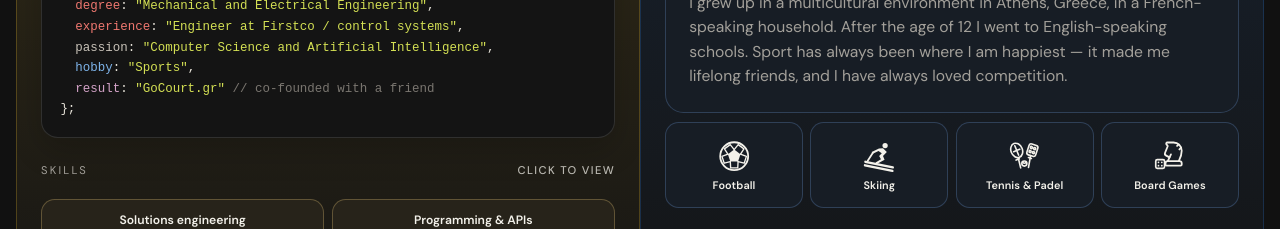
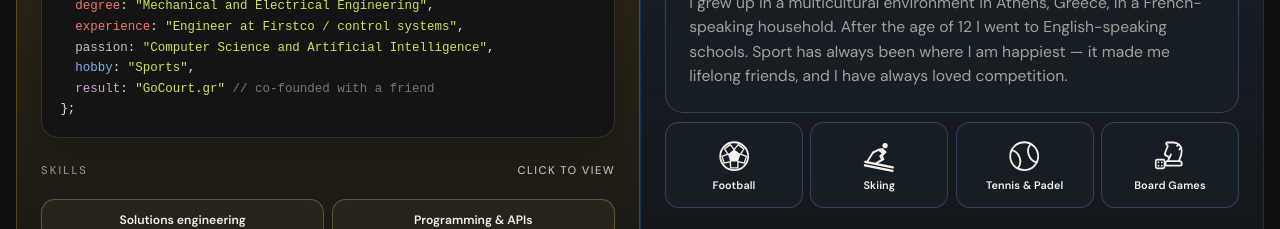
Before and after one commit to alexplds/personal-website, a Next.js app: page / in a window 1280 px wide. Shown: the part 840-1069 px from the top of the page. Built offline with nearby package versions, Linux system fonts and the light colour scheme.

Commit message:
Use a tennis ball for the Tennis & Padel hobby tile
Replace the crossed racquets with the classic ball and seam curves.

Co-authored-by: alexandrosplds <Alexandros.polychroniadis@gmail.com>

```diff
--- a/components/hobby-icons.tsx
+++ b/components/hobby-icons.tsx
@@ -68,29 +68,17 @@ export function TennisPadelIcon({ className }: IconProps) {
       viewBox="0 0 32 32"
       fill="none"
       stroke="currentColor"
-      strokeWidth="1.5"
+      strokeWidth="1.7"
       strokeLinecap="round"
       strokeLinejoin="round"
       className={className}
       aria-hidden="true"
     >
-      <g transform="rotate(-22 11.2 16)">
-        <ellipse cx="11.2" cy="10.2" rx="5.35" ry="6.85" />
-        <path d="M8.15 10.2h6.1M11.2 5.55v9.3" />
-        <path d="M9.95 17.05 8.55 26.6" />
-        <path d="M7.35 18.35h3.15" />
+      <circle cx="16" cy="16" r="13" />
+      <g transform="rotate(-18 16 16)">
+        <path d="M7.2 7.4c5.8 3.4 5.8 13.8 0 17.2" />
+        <path d="M24.8 7.4c-5.8 3.4-5.8 13.8 0 17.2" />
       </g>
-      <g transform="rotate(18 22.2 16)">
-        <rect x="17.55" y="4.85" width="8.5" height="10.7" rx="2.05" />
-        <circle cx="20.2" cy="8.15" r="1" />
-        <circle cx="23.4" cy="8.15" r="1" />
-        <circle cx="20.2" cy="12.05" r="1" />
-        <circle cx="23.4" cy="12.05" r="1" />
-        <path d="M21.8 15.55 23.35 26.6" />
-        <path d="M20.45 17.85h2.9" />
-      </g>
-      <circle cx="16.15" cy="22.85" r="2.35" />
-      <path d="M14.55 21.55c1.1 1.4 2.15 1.4 3.2 0" />
     </svg>
   );
 }
```
